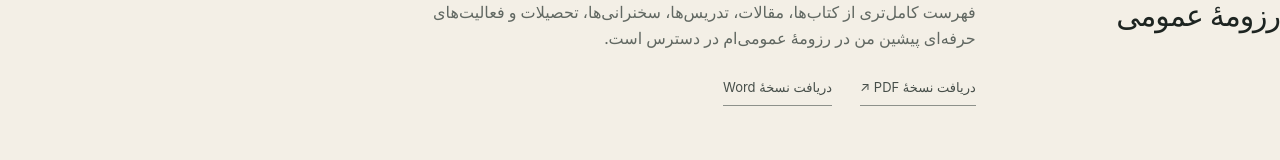
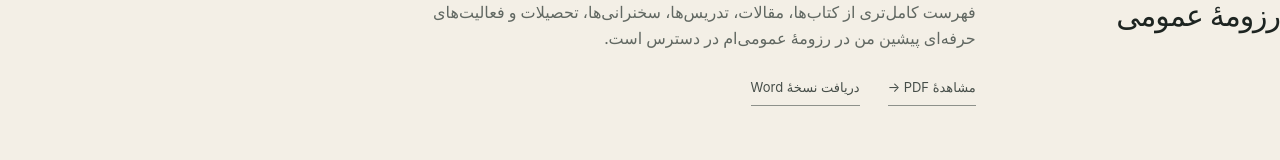
Before and after one commit to mohammad-naderi/mrnaderi.org, a Next.js app: page /about/persian in a window 1280 px wide. Shown: the part 1671-1831 px from the top of the page. Built offline with nearby package versions, Linux system fonts and the light colour scheme.

Commit message:
Route Persian CV viewing through site

```diff
--- a/app/about/persian/page.tsx
+++ b/app/about/persian/page.tsx
@@ -88,10 +88,10 @@ export default function PersianAboutPage() {
               فهرست کامل‌تری از کتاب‌ها، مقالات، تدریس‌ها، سخنرانی‌ها، تحصیلات و فعالیت‌های حرفه‌ای پیشین من در رزومهٔ عمومی‌ام در دسترس است.
             </p>
             <div className="about-cv-actions">
-              <a className="text-link" href="/documents/Mohammad-Reza-Naderi-CV.pdf">
-                دریافت نسخهٔ PDF ↗
-              </a>
-              <a className="text-link" href="/documents/Mohammad-Reza-Naderi-CV.docx">
+              <Link className="text-link" href="/cv">
+                مشاهدهٔ PDF →
+              </Link>
+              <a className="text-link" href="/documents/Mohammad-Reza-Naderi-CV.docx" download>
                 دریافت نسخهٔ Word
               </a>
             </div>
```
